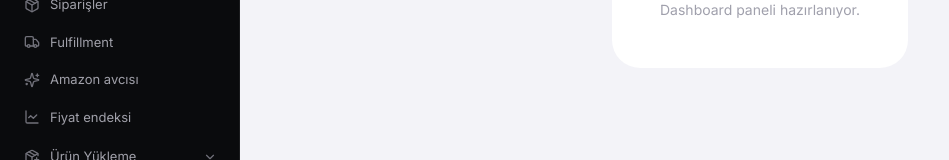
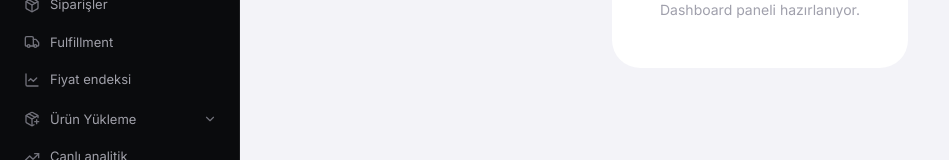
Before and after one commit to furkanfirat9/efa-europe, a Next.js app: page /dashboard in a window 1280 px wide. Shown: the part 164-324 px from the top of the page, without its empty margins (0-949 px from the left). Built offline with nearby package versions, Linux system fonts and the light colour scheme.

Commit message:
feat(sidebar): move Amazon avcısı into 'Ürün Yükleme' menu

```diff
--- a/src/components/Sidebar.tsx
+++ b/src/components/Sidebar.tsx
@@ -32,13 +32,13 @@ const PRIMARY_NAV: NavItem[] = [
   { name: 'Kâr hesaplama', href: '/kar-hesaplama', icon: Calculator },
   { name: 'Siparişler', href: '/siparisler', icon: Package },
   { name: 'Fulfillment', href: '/fulfillment', icon: Truck },
-  { name: 'Amazon avcısı', href: '/amazon-aktar', icon: Sparkles },
   { name: 'Fiyat endeksi', href: '/fiyat-endeksi', icon: LineChart },
 ];
 
 const PRODUCT_UPLOAD_SUBITEMS: NavItem[] = [
   { name: 'Tekli ürün yükle', href: '/urun-yukle', icon: PackagePlus },
   { name: 'Toplu yükleme', href: '/toplu-yukle', icon: Layers },
+  { name: 'Amazon avcısı', href: '/amazon-aktar', icon: Sparkles },
   { name: 'Kategori ağacı', href: '/kategori-agaci', icon: FolderTree },
 ];
 
```
